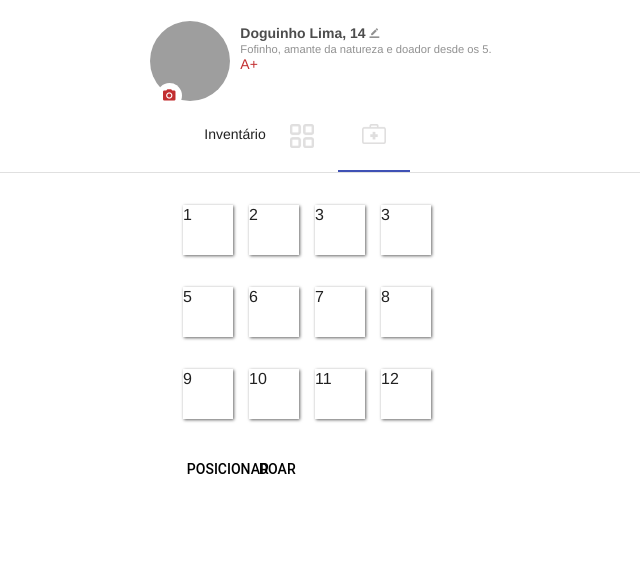
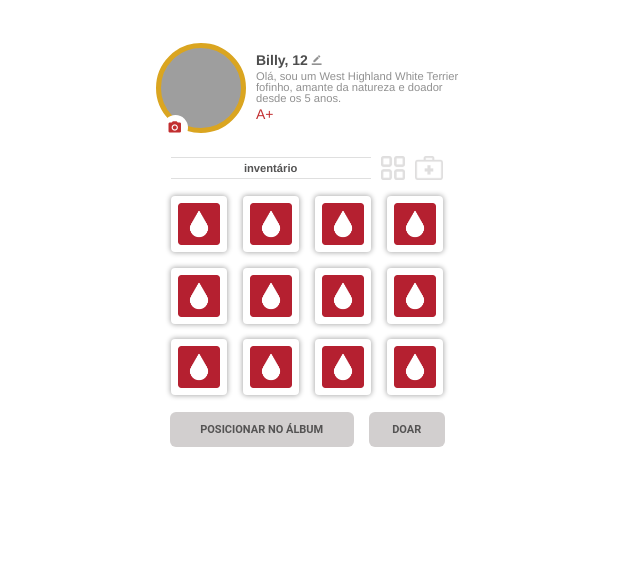
Before and after one commit to interfaceslivres/pontosdevida, a PHP site: page /pages/album.html in a window 1280 px wide, after a click that opens the changed part. Shown: the top 568 px of the page, without its empty margins (333-973 px from the left). Run offline with PHP 8.4, Linux system fonts and the light colour scheme; grey boxes are pictures that could not be loaded.

Commit message:
Estrutura da aba Clã + Estilo das abas Amigos e Clã, da página Álbum e dos Modals Level Up e Recompensa
Início da implementação do novo design.

```diff
--- a/pages/album.html
+++ b/pages/album.html
@@ -12,29 +12,33 @@
     </head>
     <body>
         <content>
+
             <div class="mdl-grid">
                 <div class="mdl-layout-spacer"></div>
-                <div class="mdl-cell mdl-cell--4-col">
-                    <div id="img_infos" class="margemcat">
+                <div id="perfil-card" class="mdl-cell mdl-cell--3-col">
+                    <div id="img_infos">
                         <a href="#">
                             <div id="imgperfil"></div>
                             <div id="badgeperfil">
                                 <i class="material-icons">photo_camera</i>
                             </div>
                         </a>
+
+
                         <div id="perfilinfos">
                             <p class="titulo">
-                                <span id="perfilnome">Doguinho Lima</span>,
-                                <span id="perfilidade">14</span>
+                                <span id="perfilnome">Billy</span>,
+                                <span id="perfilidade">12</span>
                                 <span><a href="#"><i class="material-icons">border_color</i></a></span>
                             </p>
-                            <p id="perfilbio">Fofinho, amante da natureza e doador desde os 5.</p>
+                            <p id="perfilbio">Olá, sou um West Highland White Terrier fofinho, amante da natureza e doador desde os 5 anos.</p>
                             <p id="perfiltiposanguineo">A+</p>
                         </div>
                     </div>
                 </div>
                 <div class="mdl-layout-spacer"></div>
             </div>
+
             <div class="mdl-tabs mdl-js-tabs">
                 <div class="mdl-tabs__tab-bar">
                     <span id="tab-title">álbum de datas comemorativas</span>
@@ -49,36 +53,34 @@
                     <div class="mdl-grid">
                         <div class="mdl-layout-spacer"></div>
                         <div class="mdl-card mdl-cell mdl-cell--4-col"> <!-- inicio da estrutura do álbum-->
-                            <div class="mdl-grid"> <!--Primeira linha do álbum> -->
-                                <div class="mdl-cell mdl-cell--1-col album-space">1</div>
-                                <div class="mdl-cell mdl-cell--1-col album-space">2</div>
-                                <div class="mdl-cell mdl-cell--1-col album-space">3</div>
-                                <div class="mdl-cell mdl-cell--1-col album-space">3</div>
+                            <div id="album-line" class="mdl-grid"> <!--Primeira linha do álbum> -->
+                                <a href="#"><div class="mdl-cell mdl-cell--1-col album-space"><img id="figurinha" src="../img/gota.png"></div></a>
+                                <a href="#"><div class="mdl-cell mdl-cell--1-col album-space"><img id="figurinha" src="../img/vazio.png"></div></a>
+                                <a href="#"><div class="mdl-cell mdl-cell--1-col album-space"><img id="figurinha" src="../img/vazio.png"></div></a>
+                                <a href="#"><div class="mdl-cell mdl-cell--1-col album-space"><img id="figurinha" src="../img/vazio.png"></div></a>
                             </div>
                             <div class="mdl-grid"> <!--Segunda linha do álbum> -->
-                                <div class="mdl-cell mdl-cell--1-col album-space">5</div>
-                                <div class="mdl-cell mdl-cell--1-col album-space">6</div>
-                                <div class="mdl-cell mdl-cell--1-col album-space">7</div>
-                                <div class="mdl-cell mdl-cell--1-col album-space">8</div>
+                                <a href="#"><div class="mdl-cell mdl-cell--1-col album-space"><img id="figurinha" src="../img/vazio.png"></div></a>
+                                <a href="#"><div class="mdl-cell mdl-cell--1-col album-space"><img id="figurinha" src="../img/gota.png"></div></a>
+                                <a href="#"><div class="mdl-cell mdl-cell--1-col album-space"><img id="figurinha" src="../img/vazio.png"></div></a>
+                                <a href="#"><div class="mdl-cell mdl-cell--1-col album-space"><img id="figurinha" src="../img/vazio.png"></div></a>
                             </div>
                             <div class="mdl-grid"> <!--Terceira linha do álbum> -->
-                                <div class="mdl-cell mdl-cell--1-col album-space">9</div>
-                                <div class="mdl-cell mdl-cell--1-col album-space">10</div>
-                                <div class="mdl-cell mdl-cell--1-col album-space">11</div>
-                                <div class="mdl-cell mdl-cell--1-col album-space">12</div>
+                                <a href="#"><div class="mdl-cell mdl-cell--1-col album-space"><img id="figurinha" src="../img/vazio.png"></div></a>
+                                <a href="#"><div class="mdl-cell mdl-cell--1-col album-space"><img id="figurinha" src="../img/vazio.png"></div></a>
+                                <a href="#"><div class="mdl-cell mdl-cell--1-col album-space"><img id="figurinha" src="../img/gota.png"></div></a>
+                                <a href="#"><div class="mdl-cell mdl-cell--1-col album-space"><img id="figurinha" src="../img/vazio.png"></div></a>
                             </div>
                             <div class="mdl-grid"> <!--Quarta linha do álbum> -->
-                                <div class="mdl-cell mdl-cell--1-col album-space">13</div>
-                                <div class="mdl-cell mdl-cell--1-col album-space">14</div>
-                                <div class="mdl-cell mdl-cell--1-col album-space">15</div>
-                                <div class="mdl-cell mdl-cell--1-col album-space">16</div>
+                                <a href="#"><div class="mdl-cell mdl-cell--1-col album-space"><img id="figurinha" src="../img/vazio.png"></div></a>
+                                <a href="#"><div class="mdl-cell mdl-cell--1-col album-space"><img id="figurinha" src="../img/vazio.png"></div></a>
+                                <a href="#"><div class="mdl-cell mdl-cell--1-col album-space"><img id="figurinha" src="../img/vazio.png"></div></a>
+                                <a href="#"><div class="mdl-cell mdl-cell--1-col album-space"><img id="figurinha" src="../img/gota.png"></div></a>
                             </div>
                             <div class="mdl-grid">
-                                <div class="mdl-cell mdl-cell--2-col">
-                                    <h6>04/16 figurinhas</h6>
-                                </div>
-                                <div class="mdl-cell mdl-cell--2-col">
-                                    <h6>01 combinação</h6>
+                                <div id="infosalbum" class="mdl-cell mdl-cell--1-col">
+                                    <p class="albuminfos">04/16 figurinhas</p>
+                                    <p class="albuminfos">01 combinação</p>
                                 </div>
                             </div>
                         </div>
@@ -86,35 +88,35 @@
                     </div>
                 </div>
                 <div id="inventorio" class="mdl-tabs__panel"> <!-- Segunda aba-->
-                    <div class="mdl-grid">
+                    <div id="album-line" class="mdl-grid">
                         <div class="mdl-layout-spacer"></div>
                         <div class="mdl-card mdl-cell mdl-cell--4-col"> <!-- inicio da estrutura do Inventário-->
                             <div class="mdl-grid"> <!--Primeira linha do Inventário> -->
-                                <div class="mdl-cell mdl-cell--1-col album-space">1</div>
-                                <div class="mdl-cell mdl-cell--1-col album-space">2</div>
-                                <div class="mdl-cell mdl-cell--1-col album-space">3</div>
-                                <div class="mdl-cell mdl-cell--1-col album-space">3</div>
+                                <a href="#"><div class="mdl-cell mdl-cell--1-col album-space"><img id="figurinha" src="../img/gota.png"></div></a>
+                                <a href="#"><div class="mdl-cell mdl-cell--1-col album-space"><img id="figurinha" src="../img/gota.png"></div></a>
+                                <a href="#"><div class="mdl-cell mdl-cell--1-col album-space"><img id="figurinha" src="../img/gota.png"></div></a>
+                                <a href="#"><div class="mdl-cell mdl-cell--1-col album-space"><img id="figurinha" src="../img/gota.png"></div></a>
                             </div>
                             <div class="mdl-grid"> <!--Segunda linha do Inventário> -->
-                                <div class="mdl-cell mdl-cell--1-col album-space">5</div>
-                                <div class="mdl-cell mdl-cell--1-col album-space">6</div>
-                                <div class="mdl-cell mdl-cell--1-col album-space">7</div>
-                                <div class="mdl-cell mdl-cell--1-col album-space">8</div>
+                                <a href="#"><div class="mdl-cell mdl-cell--1-col album-space"><img id="figurinha" src="../img/gota.png"></div></a>
+                                <a href="#"><div class="mdl-cell mdl-cell--1-col album-space"><img id="figurinha" src="../img/gota.png"></div></a>
+                                <a href="#"><div class="mdl-cell mdl-cell--1-col album-space"><img id="figurinha" src="../img/gota.png"></div></a>
+                                <a href="#"><div class="mdl-cell mdl-cell--1-col album-space"><img id="figurinha" src="../img/gota.png"></div></a>
                             </div>
                             <div class="mdl-grid"> <!--Terceira linha do Inventário> -->
-                                <div class="mdl-cell mdl-cell--1-col album-space">9</div>
-                                <div class="mdl-cell mdl-cell--1-col album-space">10</div>
-                                <div class="mdl-cell mdl-cell--1-col album-space">11</div>
-                                <div class="mdl-cell mdl-cell--1-col album-space">12</div>
+                                <a href="#"><div class="mdl-cell mdl-cell--1-col album-space"><img id="figurinha" src="../img/gota.png"></div></a>
+                                <a href="#"><div class="mdl-cell mdl-cell--1-col album-space"><img id="figurinha" src="../img/gota.png"></div></a>
+                                <a href="#"><div class="mdl-cell mdl-cell--1-col album-space"><img id="figurinha" src="../img/gota.png"></div></a>
+                                <a href="#"><div class="mdl-cell mdl-cell--1-col album-space"><img id="figurinha" src="../img/gota.png"></div></a>
                             </div>
                             <div class="mdl-grid">
-                                <div class="mdl-cell mdl-cell--3-col">
-                                    <button class="mdl-button mdl-js-button mdl-js-ripple-effect" id="itemPositionButton">
+
+                                <div id="inventariobotoes" class="mdl-cell mdl-cell--1-col">
+                                    <button class="mdl-button" id="itemPositionButton">
                                         Posicionar no Álbum
                                     </button>
-                                </div>
-                                <div class="mdl-cell mdl-cell--1-col">
-                                    <button class="mdl-button mdl-js-button mdl-js-ripple-effect" id="itemShareButton">
+
+                                    <button class="mdl-button" id="itemShareButton">
                                         Doar
                                     </button>
                                 </div>
@@ -129,20 +131,20 @@
         <!-- Caixa de díalogo que avisa sobre novo nível -->
 
         <dialog class="mdl-dialog" id="newLevelDialog">
-            <button class="mdl-button mdl-js-button mdl-button--fab close"> x </button>
-            <h4 class="mdl-dialog__title">Nível 8 Concluido</h4>
-            <img src="../img/levelUp_icon.png" alt="" id="levelUpIcon">
-            <p>Você salvou 12 vidas</p>
-            <button class="mdl-button mdl-js-button">Abrir</button>
+            <button id="dialog-close" class="mdl-button mdl-js-button mdl-button--fab mdl-button--mini-fab close"> x </button>
+            <h4 id="dialog-title" class="mdl-dialog__title">Nível 8<br>Concluído</h4>
+            <img src="../img/levelUp_icon.png" width="200px" id="levelUpIcon">
+            <p id="levelup-subtitle">Você salvou 12 vidas!</p>
+            <button id="dialog-button" class="mdl-button">Continuar</button>
         </dialog>
 
         <!-- Caixa de diálogo que avisa sobre nova recompensa -->
 
         <dialog class="mdl-dialog" id="newItemDialog">
-            <button class="mdl-button mdl-js-button mdl-button--fab close"> x </button>
-            <h4 class="mdl-dialog__title">Você ganhou uma recompensa!</h4>
+            <button id="dialog-close" class="mdl-button mdl-js-button mdl-button--fab mdl-button--mini-fab close"> x </button>
+            <h4 id="dialog-title" class="mdl-dialog__title">Você ganhou<br>uma recompensa!</h4>
             <canvas id="levelUpCanvas">Seu browser não tem suporte para canvas</canvas>
-            <button class="mdl-button mdl-js-button">Abrir</button>
+            <button id="dialog-button" class="mdl-button">Abrir</button>
         </dialog>
 
         <script src="../js/dialog-polyfill.js"></script>
--- a/style.css
+++ b/style.css
@@ -202,6 +202,7 @@ footer {
     z-index: 1;
     width: 80px;
     height: 80px;
+    border: 5px solid #daa520;
 }
 
 #badgeperfil {
@@ -224,11 +225,21 @@ footer {
 #perfilinfos .titulo span i {
     color: #919191;
     font-size: 0.7em;
+    margin-top: 8px;
 }
 
 #perfilinfos {
     margin-left: 10px;
     font-size: 1em;
+}
+
+#perfil-card {
+    width: 307px;
+    height: 0px;
+    margin-bottom: 110px;
+    margin-top: 30px;
+    margin-left: 35px;
+    margin-right: 30px;
 }
 
 #perfiltiposanguineo {
@@ -441,24 +452,283 @@ select:-internal-autofill-selected {
 	left: 0;
 }
 
+#categorias-amigos {
+    font-weight: bold;
+    font-size: 1.8em !important;
+    margin-top: 30px;
+    text-transform: capitalize !important;
+}
+
+.subcategorias-amigos {
+ margin-left: 22px;
+}
+
+#boxes {
+    width: 275px;
+    margin-bottom: 75px;
+    margin-top: 30px;
+    margin-left: -20px;
+}
+
+#cla-img {
+    background-image: url(https://i2.wp.com/www.everydaydogmom.com/wp-content/uploads/2015/09/5-essential-oils-for-dogs-featured-1.jpg?resize=400%2C400&ssl=1);
+    background-repeat: no-repeat;
+    background-size: cover;
+    border-radius: 50%;
+    z-index: 1;
+    width: 80px;
+    height: 80px;
+}
+
+#cla-infos {
+    width: 275px;
+    height: 0px;
+    margin-bottom: 75px;
+    margin-top: 30px;
+    margin-right: -10px;
+    margin-left: 14px;
+}
+
+#cla-sair {
+    font-size: 12px;
+    margin-top: -19px;
+    color: #4d4d4d;
+    font-weight: bold;
+    text-decoration: none;
+}
+
+#tabsamigos {
+    margin-left: -110px;
+}
+
+#amigos-adicionados{
+    margin-top: 10px;
+}
+
+#amigos-adicionados li {
+    margin-bottom: -15px;
+}
+
+#amigos-facebook {
+    margin-top: -20px;
+}
+
+#amigos-facebook li {
+    margin-bottom: -15px;
+}
+
+.conquistas-cla {
+    height: 90px;
+    margin-right: 16px;
+    margin-top: -12px;
+    margin-bottom: -12px;
+}
+
+#cla-conquistas {
+    display: flex;
+    margin-left: 15px;
+
+}
+
+.quantidades {
+    color: #919191;
+    font-weight: normal;
+    font-size: 0.8em;
+}
+
+#box-chat {
+    width: 275px;
+    height: 0px;
+    margin-bottom: 75px;
+    margin-top: -70px;
+    margin-right: -10px;
+    margin-left: -15px;
+}
+
+#cla-chat {
+    margin-bottom: 70px;
+}
+
+#chat-ms {
+    margin-left: 55px;
+    width: 200px;
+    font-size: 12px;
+    line-height: 1;
+}
+
+#chat-icon {
+    width: 40px;
+    height: 40px;
+    font-size: 28px;
+    text-align: center;
+    padding-top: 4px;
+}
+
+
 /* Estilização do album  */
 
 .album-icon {
 
-    width: 24px;
-
+    height: 24px;
 }
 
-div.album-space{
+div.album-space {
 
-    width: 50px;
-    height: 50px;
-    box-shadow: #666666 1px 1px 3px;
+    width: 56px;
+    height: 56px;
+    border-radius: 4px;
+    box-shadow: 0 0 5px 1px rgba(0,0,0,0.3);
+    margin-bottom: -8.5px;
+    text-align: center;
+    padding-top: 7px;
+}
+
+#figurinha {
+    height: 42px;
+}
+
+span#tab-title {
+    color: #545353;
+    font-weight: bold;
+    font-size: 11.2px;
+    text-transform: lowercase;
+    width: 200px;
+    margin-top: 1px;
+    text-align: center;
+    border-top: 1px solid #dfdfdf;
+    border-bottom: 1px solid #dfdfdf;
+}
+
+#album-line {
+    margin-top: -12px;
+}
+
+div.mdl-tabs__tab-bar {
+    height: 20px !important;
+}
+
+.mdl-tabs__tab-bar {
+    border-bottom: 0px !important;
+}
+
+a.mdl-tabs__tab {
+    padding: 0px 0px 0px 10px !important;
+    height: auto;
+}
+
+a.mdl-tabs__tab.is-active {
+    padding: 0px 0px 0px 10px !important;
+    height: auto;
+}
+
+.mdl-tabs.is-upgraded .mdl-tabs__tab.is-active:after {
+    height: 0px !important;
+}
+
+.albuminfos {
+    border: 1px solid #dfdfdf;
+    border-radius: 4px;
+    color: #545353;
+    font-size: 10px;
+    width: 180px;
+    text-align: center;
+    margin-top: 2px;
+}
+
+.albuminfos:first-child {
+    margin-right: 75px;
+}
+
+#infosalbum {
+    display: flex;
+    width: 275px;
+    margin-bottom: 58px;
+}
+
+#itemPositionButton {
+    width: 200px;
+    height: 35px;
+    background-color: #d2cfcf;
+    font-size: 11px;
+    font-weight: bold;
+    border-radius: 6px;
+    margin-bottom: 40px;
+    margin-right: 15px;
+    color: #545353;
+}
+
+#itemShareButton {
+    width: 80px;
+    height: 35px;
+    background-color: #d2cfcf;
+    font-size: 11px;
+    font-weight: bold;
+    border-radius: 6px;
+    margin-bottom: 40px;
+    color: #545353;
+}
+
+#inventariobotoes {
+    display: flex;
+    width: 275px;
+    margin-top: 9.5px;
+    margin-bottom: 58px;
 }
 
 /* Estilização da caixa de diálogo de novos itens */
 
-img#levelUpIcon {
+#levelUpIcon {
+    width: 200px;
+    margin-bottom: 35px;
+}
 
-    width: 200px;
+#newLevelDialog {
+    text-align: center;
 }
+
+#newItemDialog {
+    text-align: center;
+}
+
+#dialog-close {
+    background-color: #d2cfcf;
+    border-radius: 50%;
+    color: #545353;
+    margin-left: 265px;
+    margin-top: -24px;
+    box-shadow: none;
+    font-size: 13px;
+    font-weight: bold;
+}
+
+#dialog-title {
+    color: #545353;
+    line-height: 1;
+    font-size: 1.4em;
+    font-weight: bold;
+    margin-bottom: 35px;
+    text-transform: uppercase;
+}
+
+#levelup-subtitle {
+    color: #545353;
+    font-size: 13.5px;
+    font-weight: bold;
+    text-transform: uppercase;
+}
+
+#dialog-button {
+    width: 198px;
+    height: 35px;
+    background-color: #c22e30;
+    font-size: 11px;
+    font-weight: bold;
+    border-radius: 6px;
+    color: white;
+    margin-bottom: 40px;
+}
+
+#levelUpCanvas {
+    width: 140px;
+    margin-bottom: 35px;
+}
```
Also changed, not shown: pages/amigos.html (+112 -50 lines), pages/perfil.html (+5 -3 lines), img/clabronze.png (added), img/claouro.png (added), img/claprata.png (added), img/gota.png, img/vazio.png (added).
